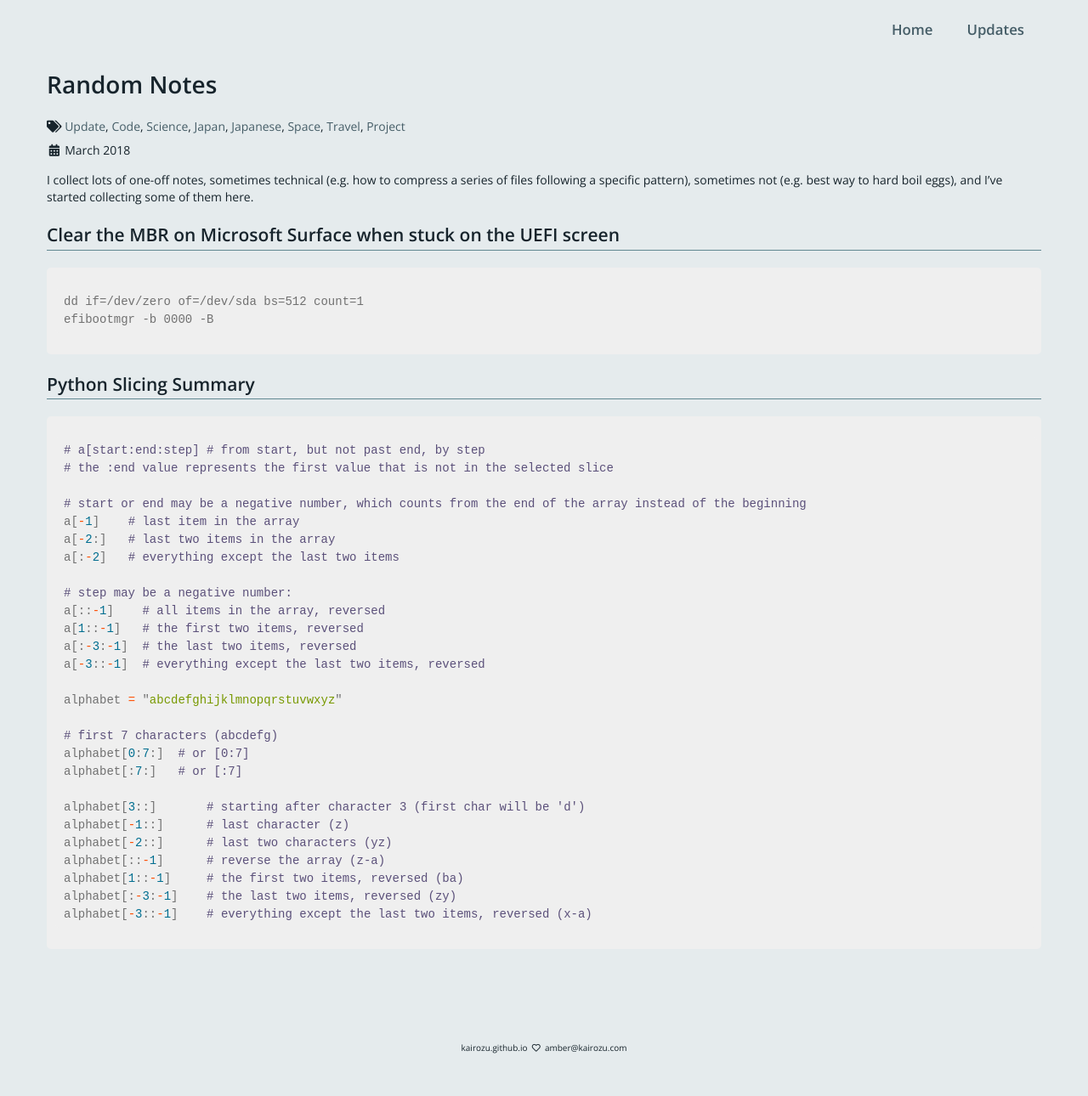
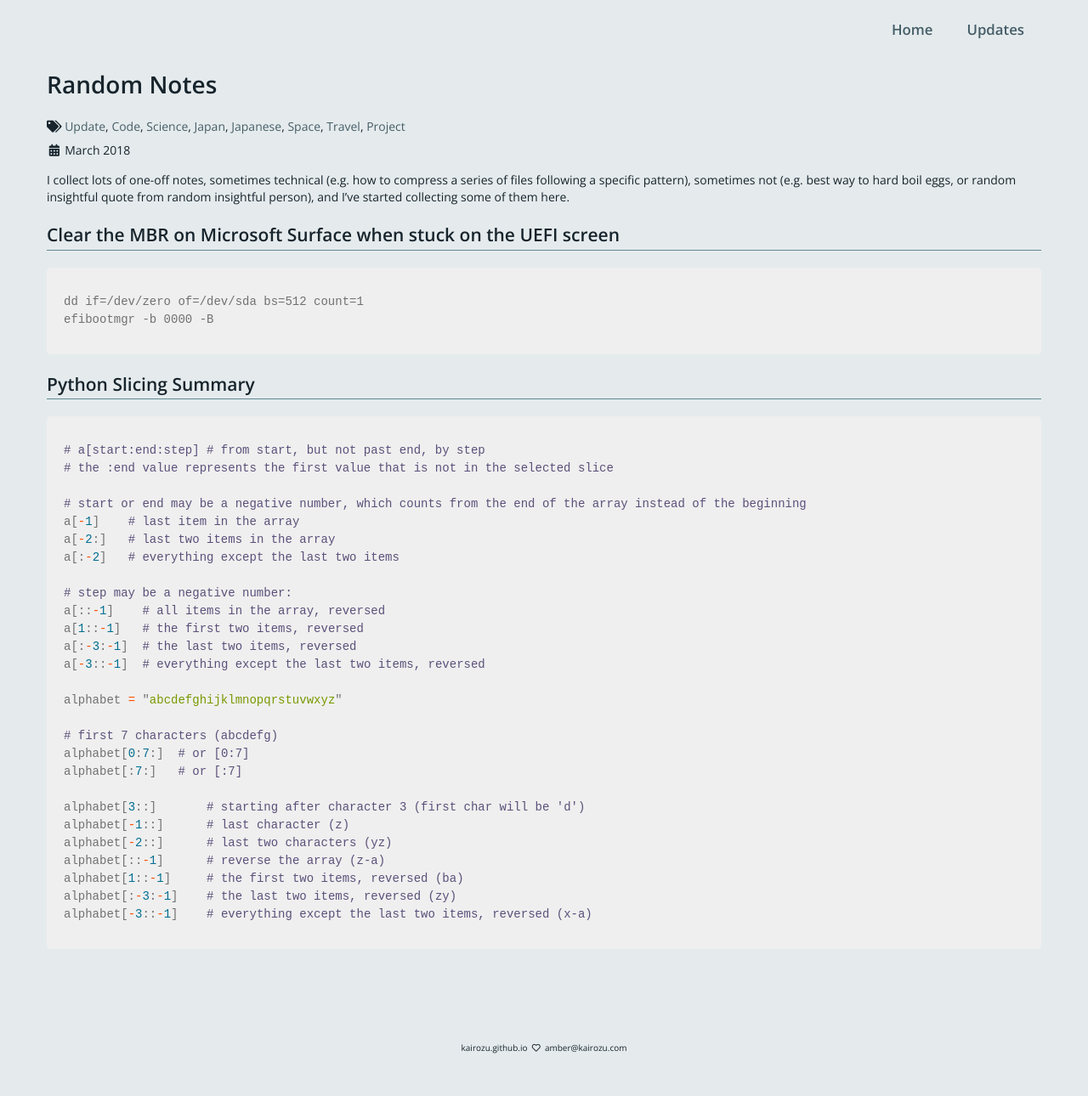
Before and after one commit to kairozu/kairozu.github.io, a Jekyll site: the page built from updates/_posts/2018-03-26-randomnotes.md, in a window 1280 px wide. Shown: the whole page at 85% size. Built offline with Jekyll 4.4.1, drawn with Linux system fonts in a browser that asks for light colours; nearby versions of some CDN libraries.

Commit message:
Update 2018-03-26-randomnotes.md

````diff
--- a/updates/_posts/2018-03-26-randomnotes.md
+++ b/updates/_posts/2018-03-26-randomnotes.md
@@ -3,7 +3,7 @@ layout: content
 title: Random Notes
 tags: update code science japan japanese space travel project
 ---
-I collect lots of one-off notes, sometimes technical (e.g. how to compress a series of files following a specific pattern), sometimes not (e.g. best way to hard boil eggs), and I've started collecting some of them here.
+I collect lots of one-off notes, sometimes technical (e.g. how to compress a series of files following a specific pattern), sometimes not (e.g. best way to hard boil eggs, or random insightful quote from random insightful person), and I've started collecting some of them here.
 
 ## Clear the MBR on Microsoft Surface when stuck on the UEFI screen
 ```terminal
````
